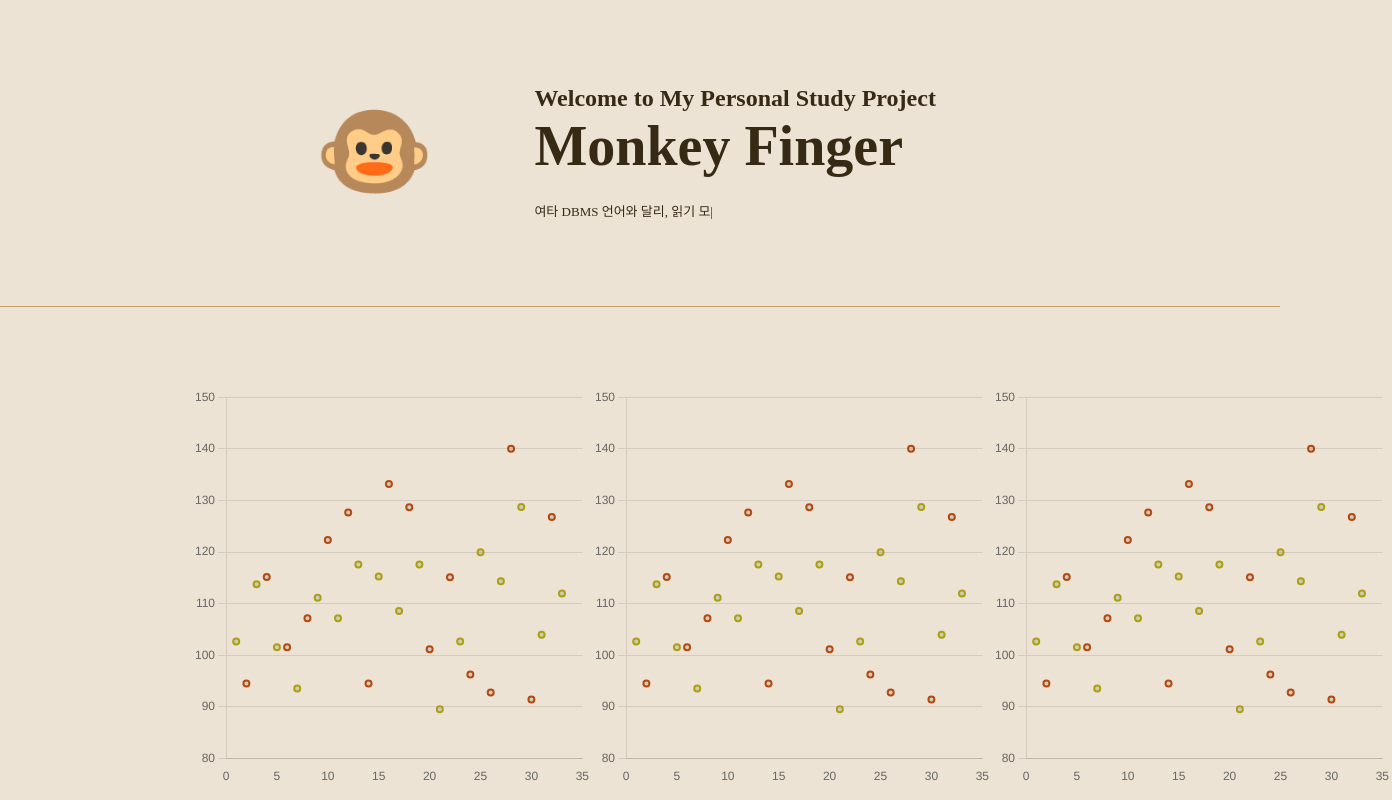
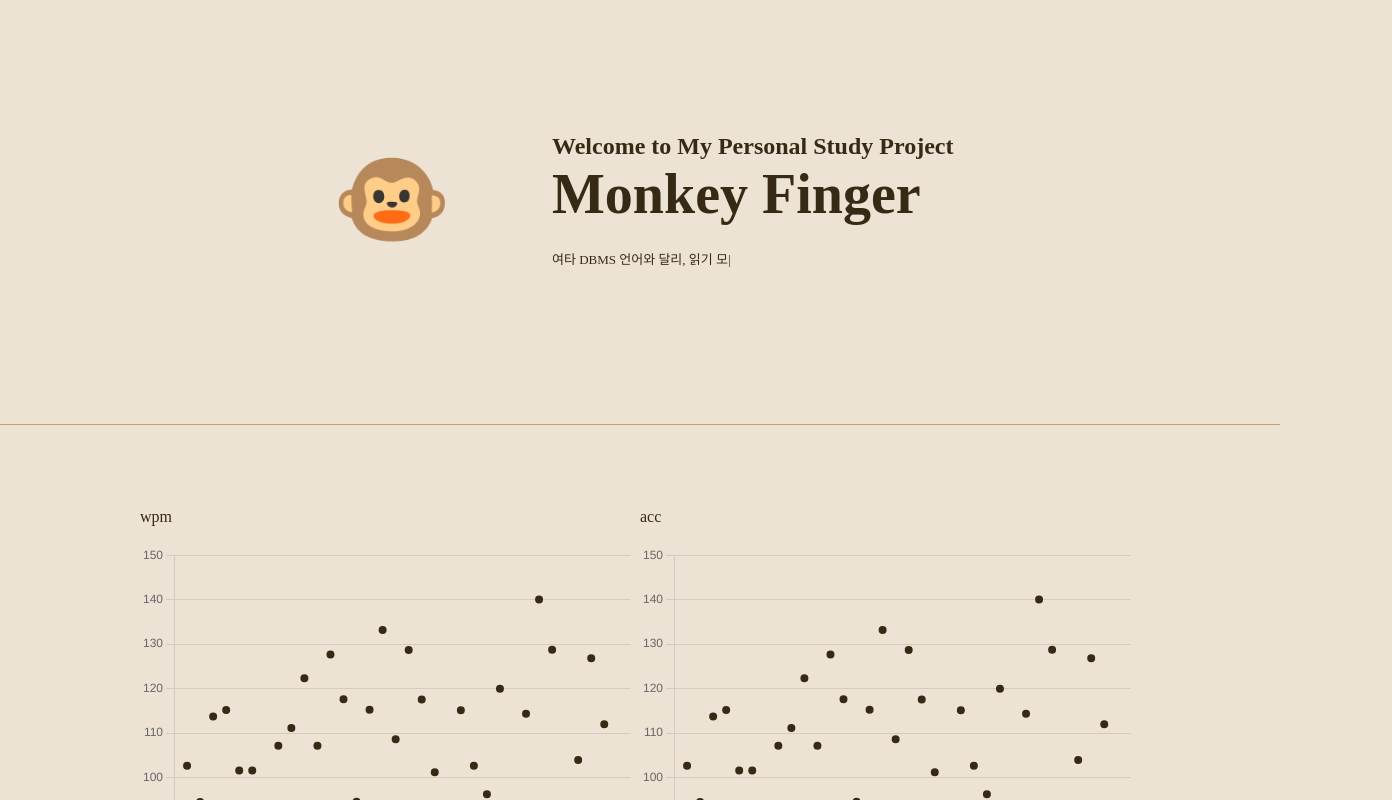
Before and after one commit to bgj0127/monkey-finger-client, a React (Vite) app: page / in a window 1280 px wide. Shown: the top 800 px of the page, 1392 px wide, since content can reach past the window. Built offline with nearby package versions, Linux system fonts and the light colour scheme; a web font is replaced by a local one.

Commit message:
Add Recoil

```diff
--- a/package.json
+++ b/package.json
@@ -14,7 +14,8 @@
     "react": "^18.3.1",
     "react-chartjs-2": "^5.2.0",
     "react-dom": "^18.3.1",
-    "react-typed": "^2.0.12"
+    "react-typed": "^2.0.12",
+    "recoil": "^0.7.7"
   },
   "devDependencies": {
     "@types/react": "^18.3.3",
--- a/src/App.jsx
+++ b/src/App.jsx
@@ -1,13 +1,19 @@
 import { useState } from "react";
-import Header from "./components/header/Header";
+import {
+  RecoilRoot,
+  atom,
+  selector,
+  useRecoilState,
+  useRecoilValue,
+} from "recoil";
 import Description from "./pages/Description";
 import "./styles/App.css";
 
 function App() {
   return (
-    <>
+    <RecoilRoot>
       <Description />
-    </>
+    </RecoilRoot>
   );
 }
 
--- a/src/components/desc/ChartTest.jsx
+++ b/src/components/desc/ChartTest.jsx
@@ -9,6 +9,7 @@ import {
   BarElement,
 } from "chart.js";
 import dummyData from "../../constants/dummyData";
+import { atom, useRecoilState } from "recoil";
 
 ChartJS.register(
   CategoryScale,
@@ -31,7 +32,8 @@ const data = {
     {
       type: "scatter",
       label: "Dataset 1",
-      borderColor: ["#aaa112", "#b24a11"],
+      borderColor: ["#372A15"],
+      backgroundColor: "#372A15",
       borderWidth: 2,
       data: dummyData,
       lineTension: 0.3,
@@ -47,9 +49,6 @@ const options = {
         display: false,
       },
     },
-    y: {
-      beginAtZero: false,
-    },
   },
 };
 
@@ -57,13 +56,14 @@ const ChartTest = ({ dataType }) => {
   return (
     <>
       <div>
+        <p>{dataType}</p>
+
         <Chart
           data={data}
           options={options}
-          width="400px"
-          height="400px"
+          width="500px"
+          height="350px"
         ></Chart>
-        <p>{dataType}</p>
       </div>
     </>
   );
--- a/src/pages/Description.jsx
+++ b/src/pages/Description.jsx
@@ -16,7 +16,6 @@ const Description = () => {
       <div id="chart">
         <ChartTest dataType="wpm" />
         <ChartTest dataType="acc" />
-        <ChartTest dataType="wpm" />
       </div>
     </div>
   );
--- a/src/styles/Description.css
+++ b/src/styles/Description.css
@@ -3,8 +3,8 @@
     flex-direction: column;
     justify-content: flex-start;
     align-items: center;
-    width: 70%;
-    height: 100%;
+    min-height: 120vh;
+    overflow-x: hidden;
 }
 
 h1, h2{
@@ -16,18 +16,18 @@ h1, h2{
     display: flex;
     justify-content: space-around;
     width: 50rem;
-    height: 15rem;
-    margin: 5rem auto 0;
-    overflow-y: inherit;
+    min-height: 18rem;
+    margin: 8rem auto 0;
 }
 
 #chart{
     display: flex;
     justify-content: space-around;
-    min-width: 100%;
+    align-items: center;
+    min-width: 75%;
     min-height: 15rem;
-    margin: 5rem auto 0;
-    overflow-y: inherit;
+    margin-top: 5rem;
+    margin-bottom: 5rem;
 }
 
 #desc{
```
Also changed, not shown: 1 other file (tests, documents, lock files or other folders).
